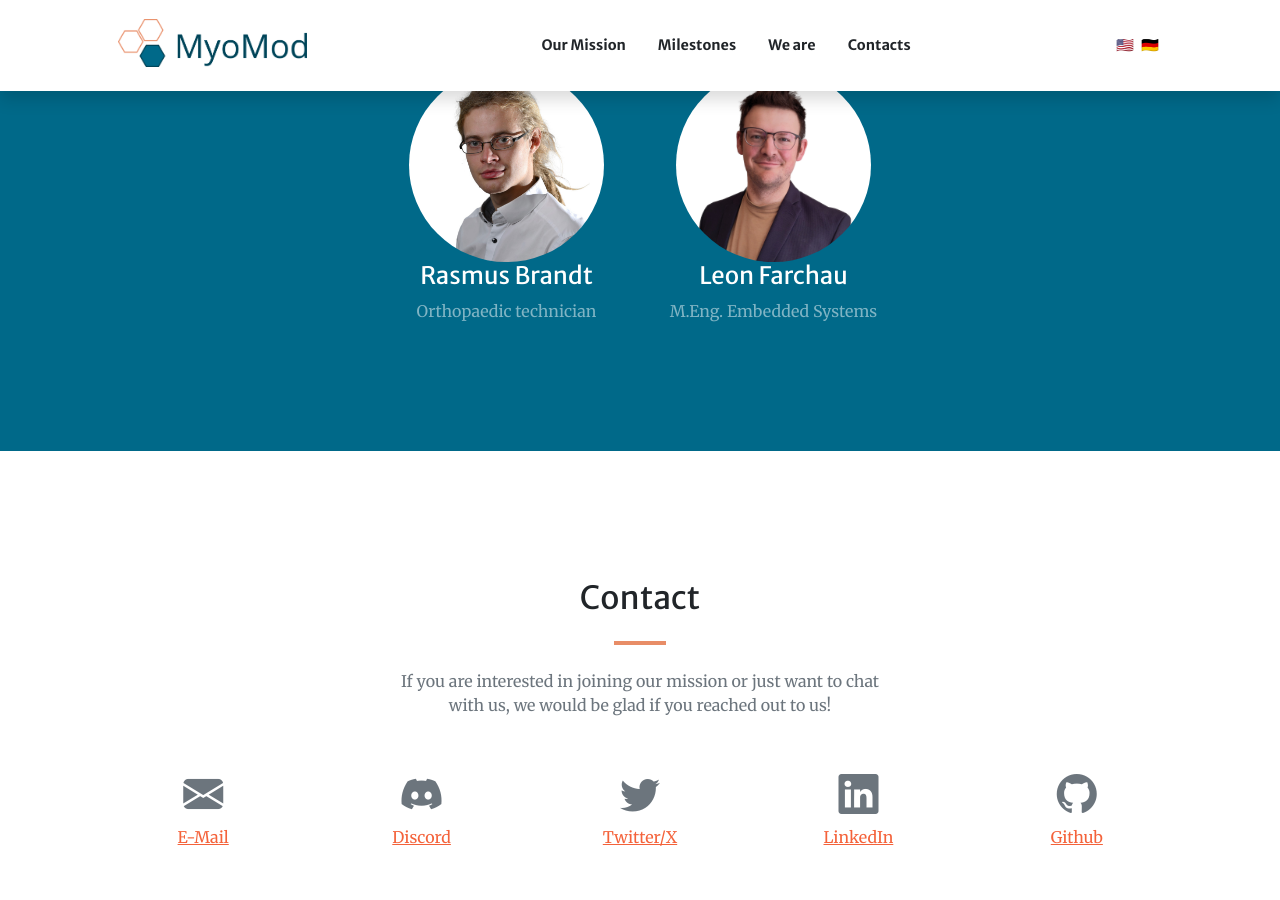
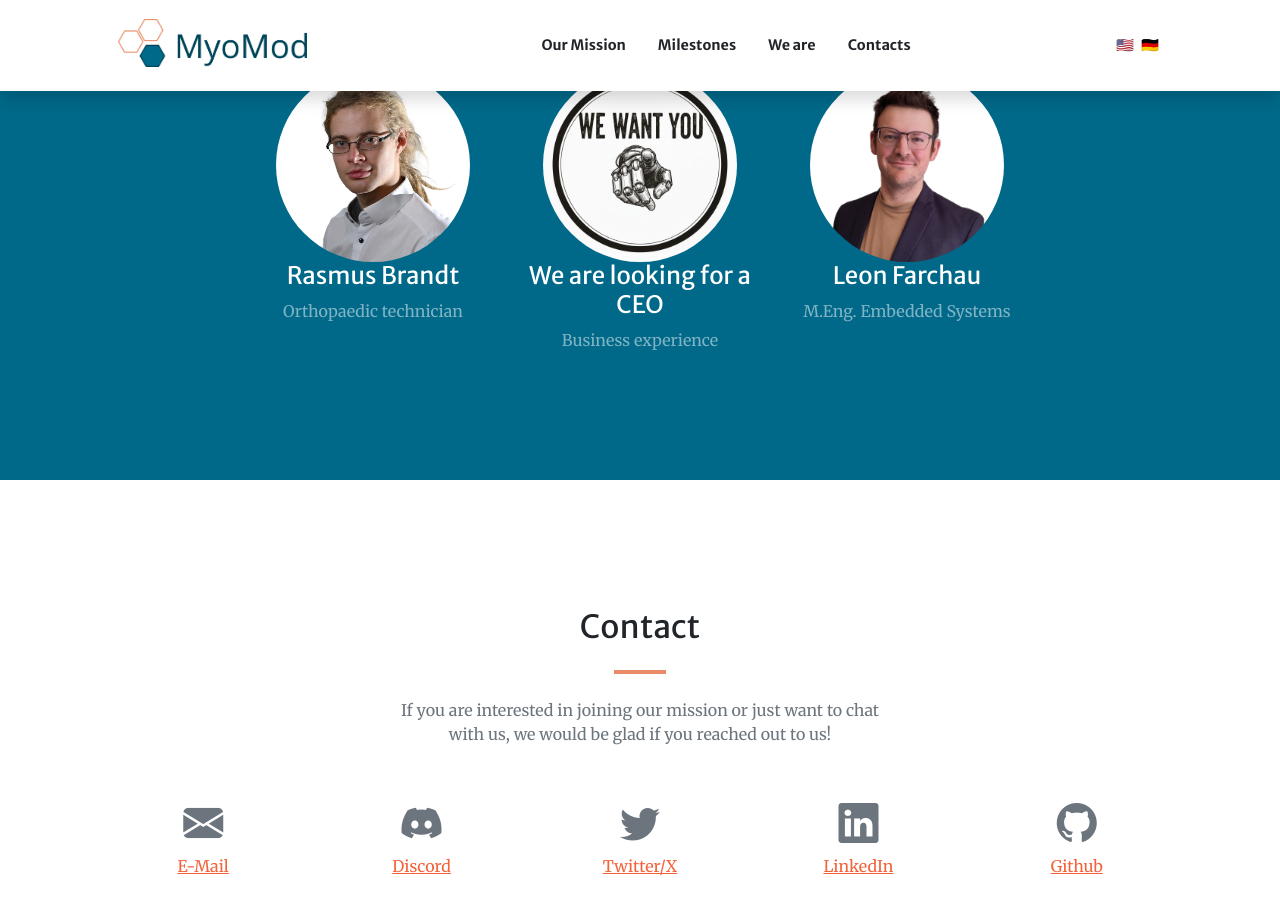
Before and after one commit to MyoMod/MyoMod.github.io, a Jekyll site: the page built from index.md, in a window 1280 px wide and 900 px high, scrolled down 6068 px. Built offline with Jekyll 4.4.1, drawn with Linux system fonts in a browser that asks for light colours; comment, search, counter and statistics services are not loaded.

Commit message:
💄 Add CEO recruitment section with new image

```diff
--- a/index.md
+++ b/index.md
@@ -192,10 +192,10 @@ sections:
         text: Orthopaedic technician
         image: assets/img/members/Rasmus.jpg
         url: '#'
-      # - title: Sarah Kamal
-      #   text: Master's in Management
-      #   image: assets/img/members/SarahImageWebsite.png
-      #   url: '#'
+      - title: We are looking for a CEO
+        text: Business experience
+        image: assets/img/members/weWantYou.png
+        url: '#'
       - title: Leon Farchau
         text: M.Eng. Embedded Systems
         image: assets/img/members/Leon_Farchau.jpg
```
Also changed, not shown: assets/img/members/weWantYou.png (added).
